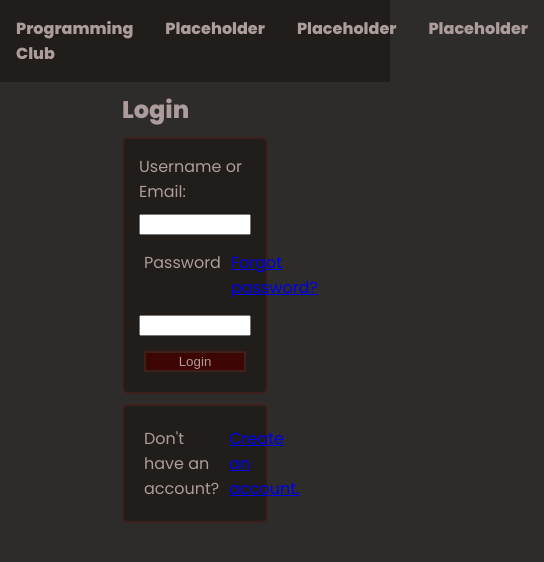
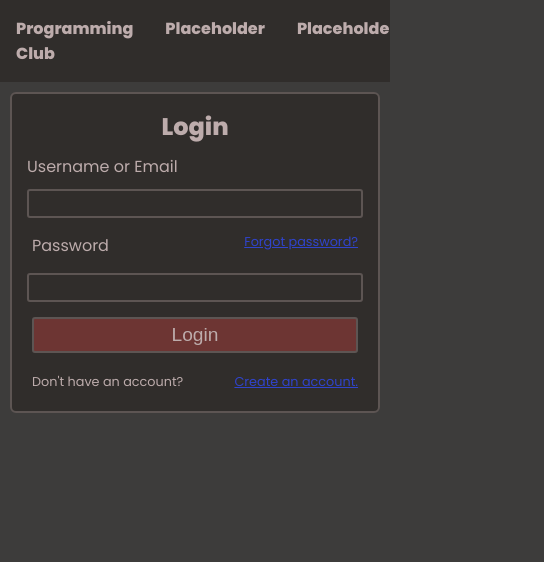
Before and after one commit to 1withspaghetti/programming-club-website, a plain HTML site: page templates/login.html in a window 390 px wide. Shown: the whole page, 544 px wide, since content can reach past the window. Drawn offline with nearby package versions, Linux system fonts and the light colour scheme.

Commit message:
Mobile Support
added mobile support

```diff
--- a/static/css/style.css
+++ b/static/css/style.css
@@ -1,11 +1,12 @@
 :root {
     font-family: poppins, sans-serif;
-    --primary-color: #2d2c2b;
-    --secondary-color: #201d1b;
-    --accent-color: #3d201b;
-    --accent-secondary-color: #3d0503;
-    --text-color: #ad9c9c;
-    --text-secondary-color: #787767;
+    --primary-color: #3d3c3b;
+    --secondary-color: #302d2b;
+    --accent-color: #5d5553;
+    --accent-secondary-color: #6d3533;
+    --accent-hover-color: #6d4844;
+    --text-color: #bdacac;
+    --text-secondary-color: #888777;
 }
 
 html, body {
@@ -14,12 +15,21 @@ html, body {
     margin: 0px;
 }
 
+h1, h2, h3, h4, h5, h6 {
+  text-align: center;
+  align-self: center;
+}
+
 *, ::after, ::before {
     box-sizing: border-box;
 }
 
-span {
-  display: inline;
+:link {
+  color: #3044CC;
+}
+
+:visited {
+  color: #823cbb;
 }
 
 .navbar {
@@ -28,6 +38,13 @@ span {
     display: flex;
     background-color: var(--secondary-color);
     color: var(--text-color);
+    overflow-x: scroll;
+}
+
+@media only screen and (min-width: 801px) {
+  .navbar {
+    overflow-x: auto;
+  }
 }
 
 .nav-item, .nav-item:visited, .nav-item:active {
@@ -61,9 +78,8 @@ span {
   margin: 5px;
 }
 
-.flex-center {
-  display: flex;
-  justify-content: center;
+.note {
+  font-size: 0.8em;
 }
 
 .form-bar {
@@ -81,10 +97,16 @@ form {
     display:flex;
     justify-content: center;
     flex-direction: column;
-    width: 40vw;
+    width: 100vw;
 
     margin: 5px;
     top: 20px;
+}
+
+@media only screen and (min-width: 4in) {
+  form {
+    width: 4in;
+  }
 }
 
 form * {
@@ -97,5 +119,25 @@ input[type=button], input[type=submit] {
   background-color: var(--accent-secondary-color);
   color: var(--text-color);
   border: 2px solid var(--accent-color);
+  border-radius: 3px;
   margin: 10px;
+  padding: 5px;
+  flex-grow: 1;
+  font-size: 1.2em;
+
+  transition: background-color 0.5s;
 }
+
+input[type=button]:hover, input[type=submit]:hover {
+  background-color: var(--accent-hover-color);
+}
+
+input[type=text], input[type=email], input[type=password] {
+  background-color: var(--secondary-color);
+  color: var(--text-color);
+  border: 2px solid var(--accent-color);
+  border-radius: 3px;
+  flex-grow: 2;
+
+  padding: 5px;
+}
--- a/templates/login.html
+++ b/templates/login.html
@@ -42,9 +42,9 @@
   </div>
   <div class="main">
     <form>
-      <h2>Login</h2>
       <div class="card">
-        <label for="ref-box">Username or Email:</label>
+        <h2>Login</h2>
+	<label for="ref-box">Username or Email</label>
         <input type="text" id="ref-box" name="ref-box" required>
         <div class="form-bar">
 	  <label for="password">Password </label>
@@ -52,9 +52,7 @@
 	</div>
         <input type="password" id="password-box" name="password-box" required>
         <input type="button" id="login-button" name="login-button" value="Login">
-      </div>
-      <div class="card">
-        <div class="form-bar"><span>Don't have an account?</span> <a href="/register">Create an account.</a></div>
+        <div class="form-bar note"><span>Don't have an account?</span> <a href="/register">Create an account.</a></div>
       </div>
     </form>
   </div>
```
Also changed, not shown: templates/register.html (+3 -4 lines).
